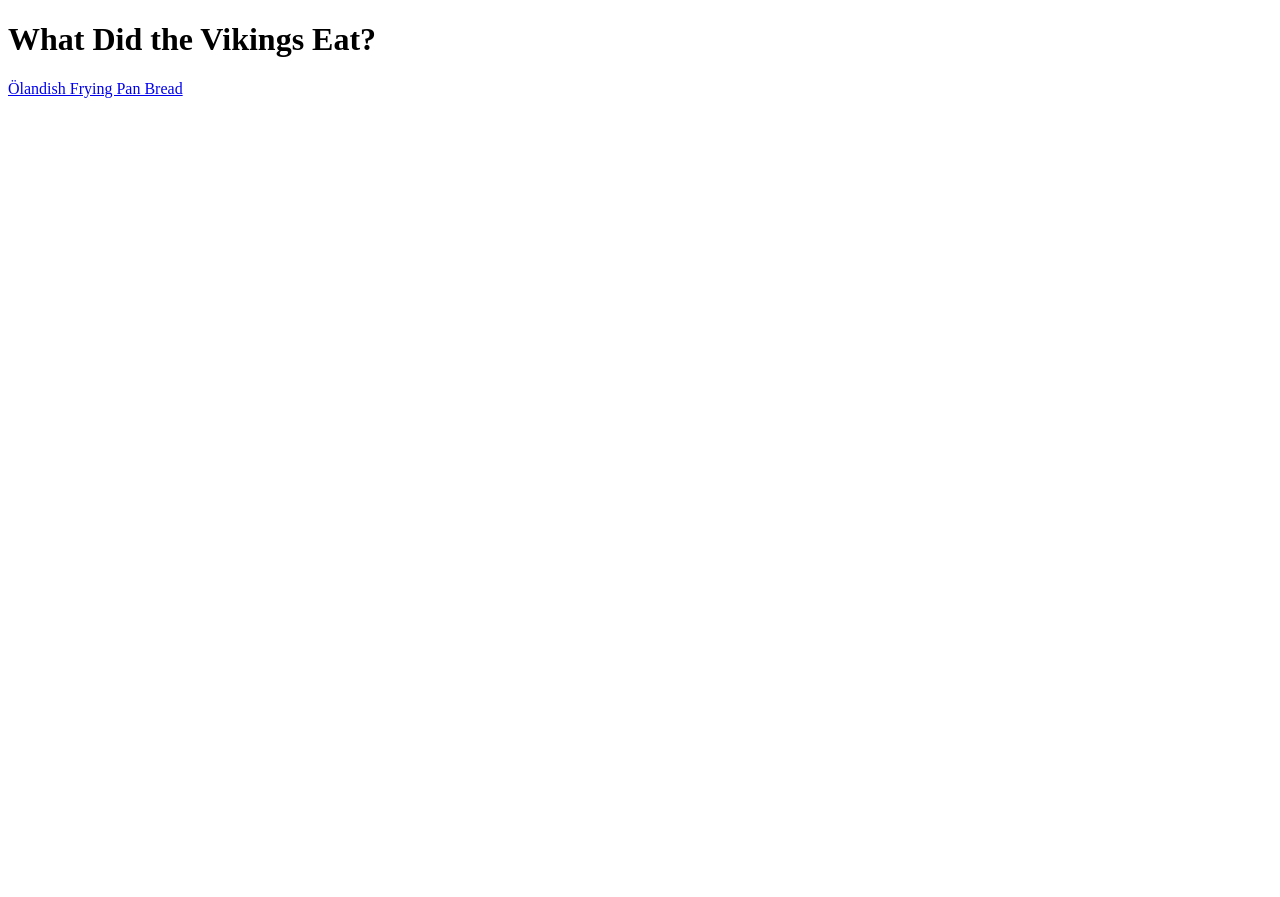
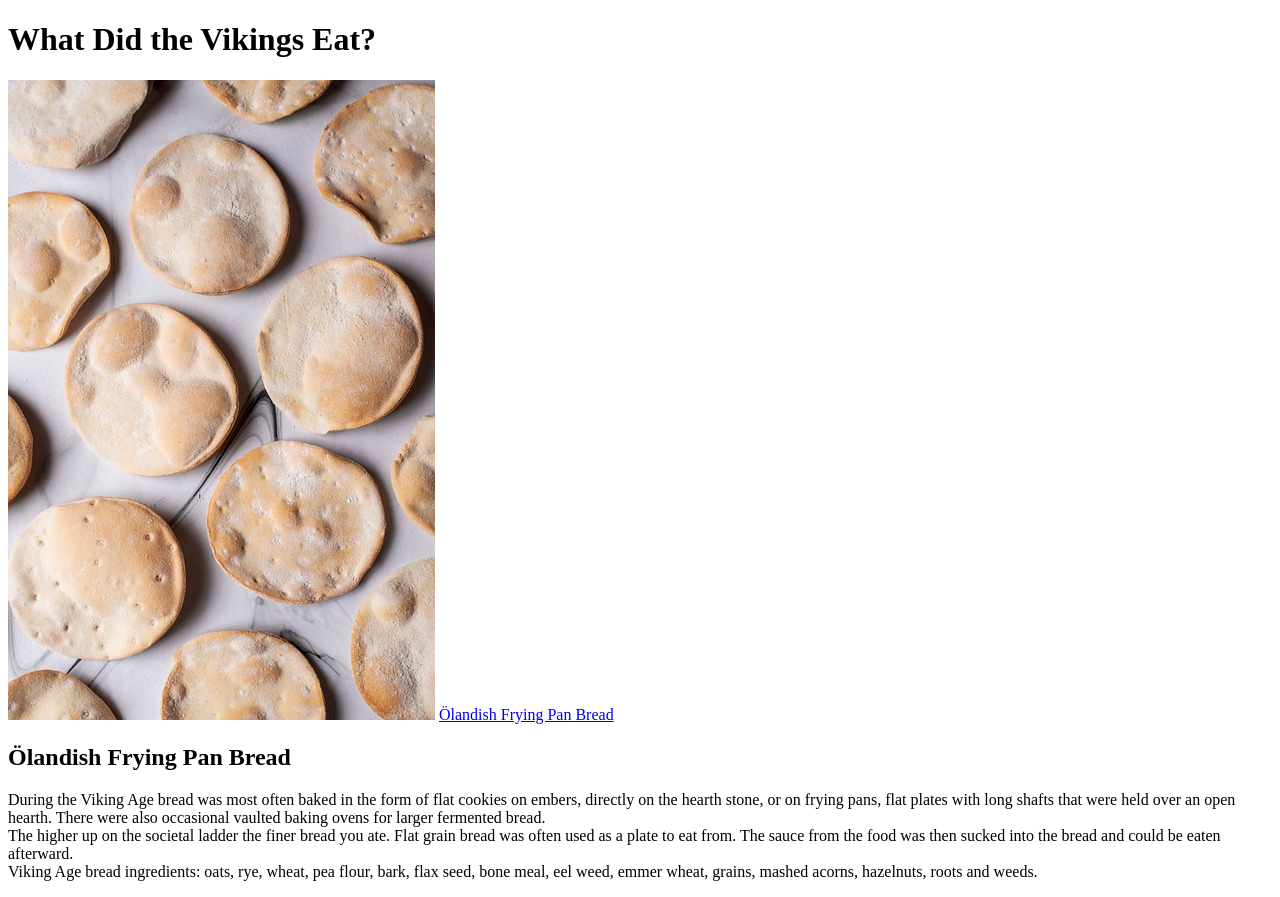
Before and after one commit to jaffacakes83/odin-recipes, a plain HTML site: page viking-food.html in a window 1280 px wide. Before the commit the page ends 800 px from the top, so only its background shows below. Drawn offline with Linux system fonts and the light colour scheme.

Commit message:
Added image and paragraph

```diff
--- a/viking-food.html
+++ b/viking-food.html
@@ -8,6 +8,13 @@
 </head>
 <body>
     <h1>What Did the Vikings Eat?</h1>
+    <img src="./images/bread.jpg" alt="Viking Bread">
     <a href="https://www.fotevikensmuseum.se/d/en/vikingar/hur/mat/recept/brod" alt="Olandish Frying Bread Recipe">Ölandish Frying Pan Bread</a>
+    <h2>Ölandish Frying Pan Bread</h2>
+    <p>During the Viking Age bread was most often baked in the form of flat cookies on embers, directly on the hearth stone, or on frying pans, flat plates with long shafts that were held over an open hearth. There were also occasional vaulted baking ovens for larger fermented bread.
+        <br/>
+        The higher up on the societal ladder the finer bread you ate. Flat grain bread was often used as a plate to eat from. The sauce from the food was then sucked into the bread and could be eaten afterward.
+        <br/>
+        Viking Age bread ingredients: oats, rye, wheat, pea flour, bark, flax seed, bone meal, eel weed, emmer wheat, grains, mashed acorns, hazelnuts, roots and weeds.</p>
 </body>
 </html>
```
Also changed, not shown: images/bread.jpg (added).
